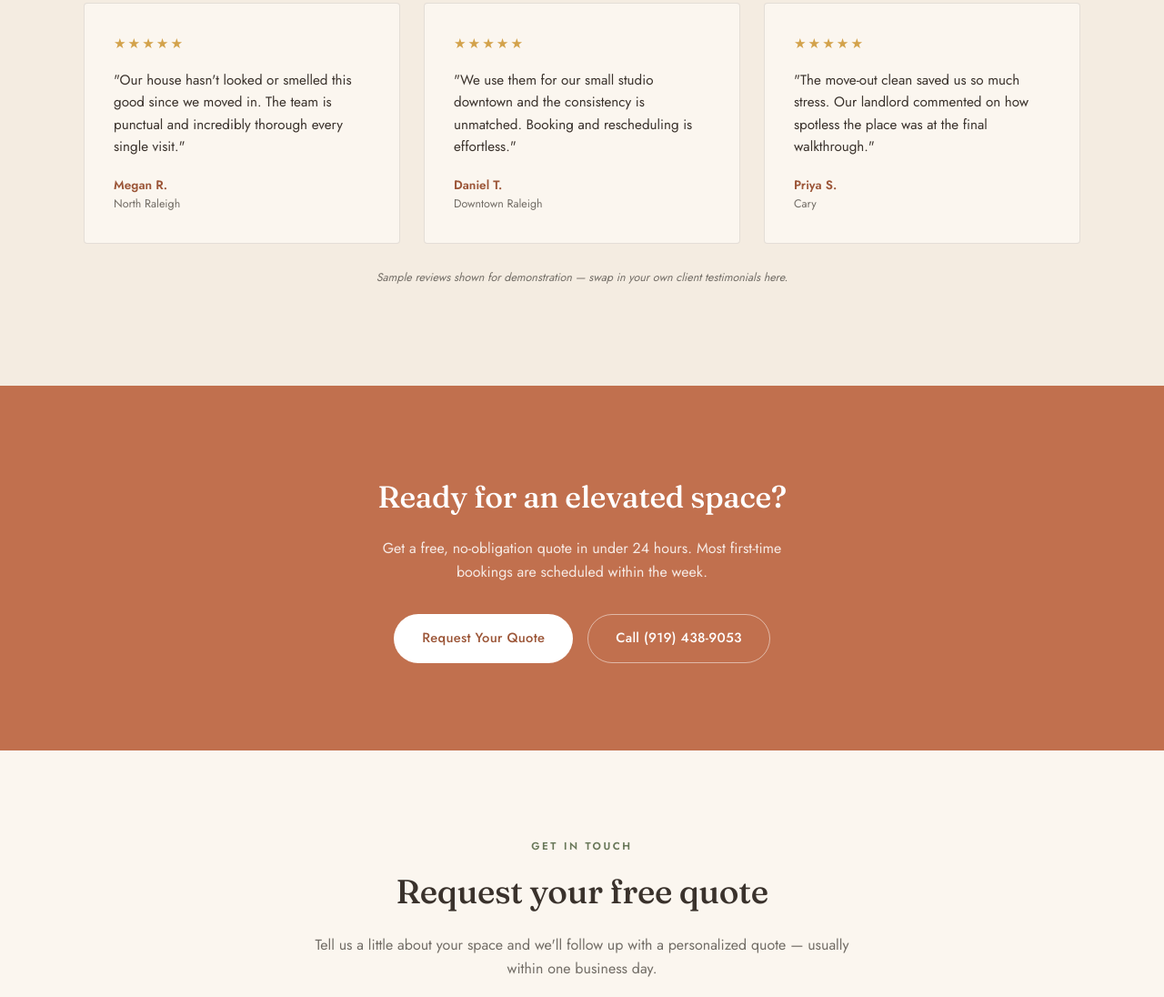
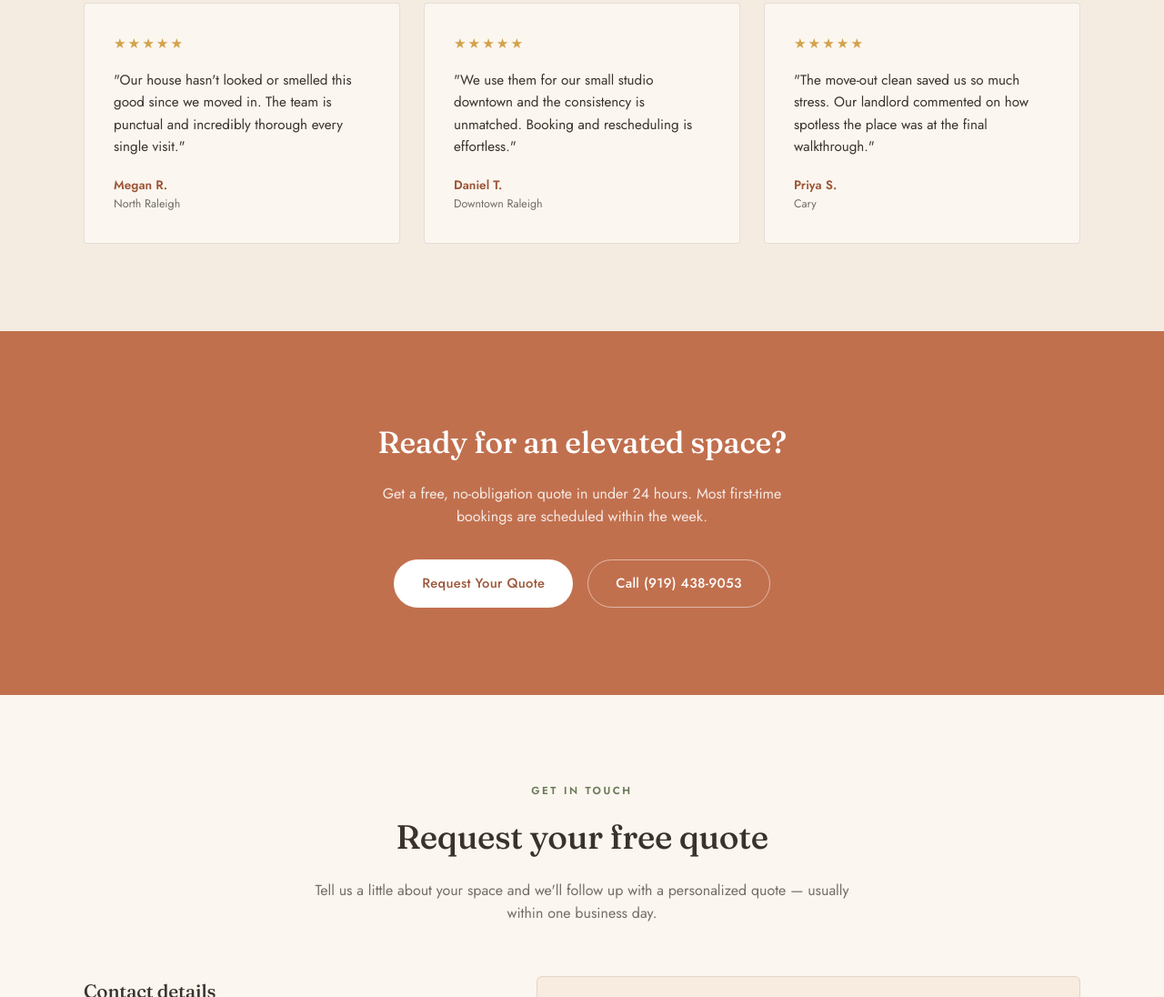
Before and after one commit to djg31/Elevated-Spaces, a plain HTML site: page index.html in a window 1280 px wide. Shown: the part 3276-4372 px from the top of the page at 91% size. Drawn offline with Linux system fonts and the light colour scheme.

Commit message:
Add files via upload

```diff
--- a/index.html
+++ b/index.html
@@ -729,7 +729,6 @@
           <div class="t-loc">Cary</div>
         </div>
       </div>
-      <p class="t-note">Sample reviews shown for demonstration &mdash; swap in your own client testimonials here.</p>
     </div>
   </section>
 
```
